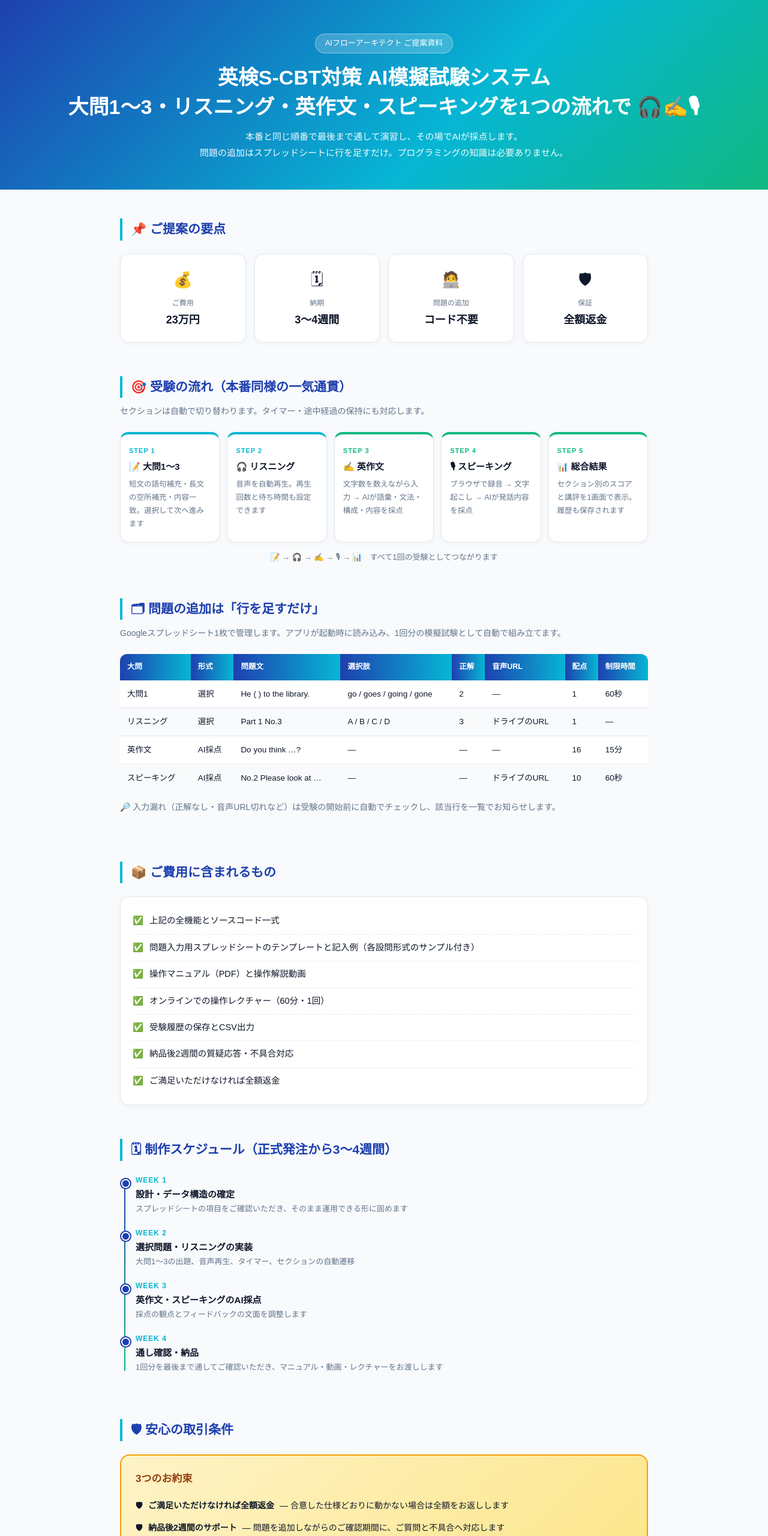
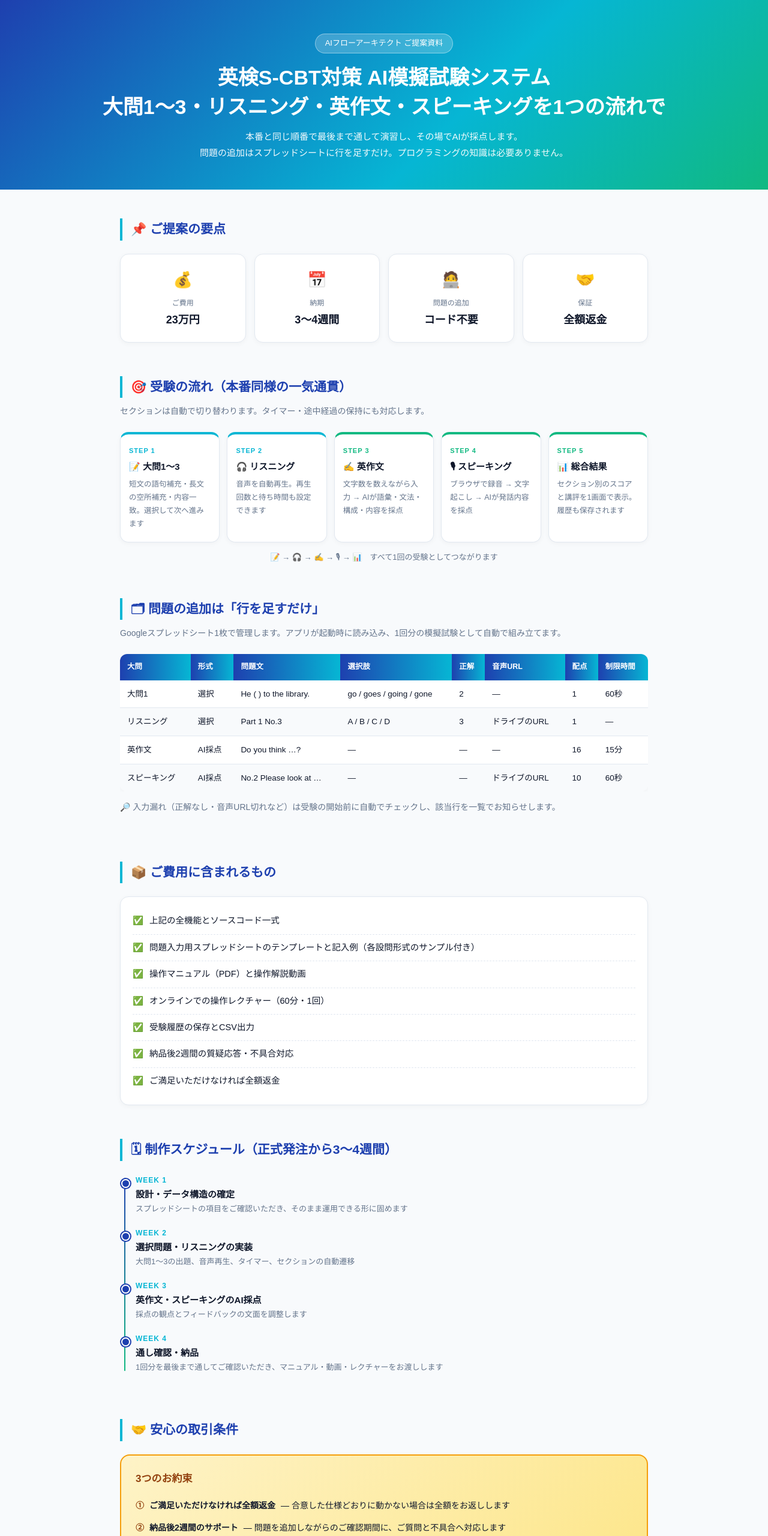
Before and after one commit to Ai-Flow-Architect/eiken-scbt-mock-proposal, a plain HTML site: page index.html in a window 1280 px wide. Shown: the top 2560 px of the page at 60% size. Drawn offline with Linux system fonts and the light colour scheme.

Commit message:
見出しの絵文字を削除・納期と保証の絵文字を差し替え・お約束を①②③に

```diff
--- a/index.html
+++ b/index.html
@@ -61,7 +61,9 @@
   .guarantee h3{color:#92400e;font-size:17px;margin-bottom:12px;}
   .guarantee ul{list-style:none;}
   .guarantee li{padding:6px 0;font-size:14px;display:flex;gap:9px;align-items:flex-start;}
-  .guarantee li::before{content:"🛡";flex-shrink:0;}
+  .guarantee li::before{content:"①";flex-shrink:0;color:#92400e;font-weight:800;}
+  .guarantee li:nth-child(2)::before{content:"②";}
+  .guarantee li:nth-child(3)::before{content:"③";}
 
   .price{background:linear-gradient(135deg,#dbeafe,#d1fae5);border-radius:16px;padding:28px 22px;text-align:center;}
   .price .amt{font-size:42px;font-weight:900;color:var(--primary);line-height:1.15;}
@@ -75,7 +77,7 @@
 
 <div class="hero">
   <div class="hero-tag">AIフローアーキテクト ご提案資料</div>
-  <h1>英検S-CBT対策 AI模擬試験システム<br>大問1〜3・リスニング・英作文・スピーキングを1つの流れで 🎧✍️🎙</h1>
+  <h1>英検S-CBT対策 AI模擬試験システム<br>大問1〜3・リスニング・英作文・スピーキングを1つの流れで</h1>
   <p>本番と同じ順番で最後まで通して演習し、その場でAIが採点します。<br>問題の追加はスプレッドシートに行を足すだけ。プログラミングの知識は必要ありません。</p>
 </div>
 
@@ -83,9 +85,9 @@
   <div class="section-title">📌 ご提案の要点</div>
   <div class="cards">
     <div class="card"><div class="ico">💰</div><div class="label">ご費用</div><div class="val">23万円</div></div>
-    <div class="card"><div class="ico">🗓</div><div class="label">納期</div><div class="val">3〜4週間</div></div>
+    <div class="card"><div class="ico">📅</div><div class="label">納期</div><div class="val">3〜4週間</div></div>
     <div class="card"><div class="ico">🧑‍💻</div><div class="label">問題の追加</div><div class="val">コード不要</div></div>
-    <div class="card"><div class="ico">🛡</div><div class="label">保証</div><div class="val">全額返金</div></div>
+    <div class="card"><div class="ico">🤝</div><div class="label">保証</div><div class="val">全額返金</div></div>
   </div>
 </div>
 
@@ -145,7 +147,7 @@
 </div>
 
 <div class="section">
-  <div class="section-title">🛡 安心の取引条件</div>
+  <div class="section-title">🤝 安心の取引条件</div>
   <div class="guarantee">
     <h3>3つのお約束</h3>
     <ul>
```
